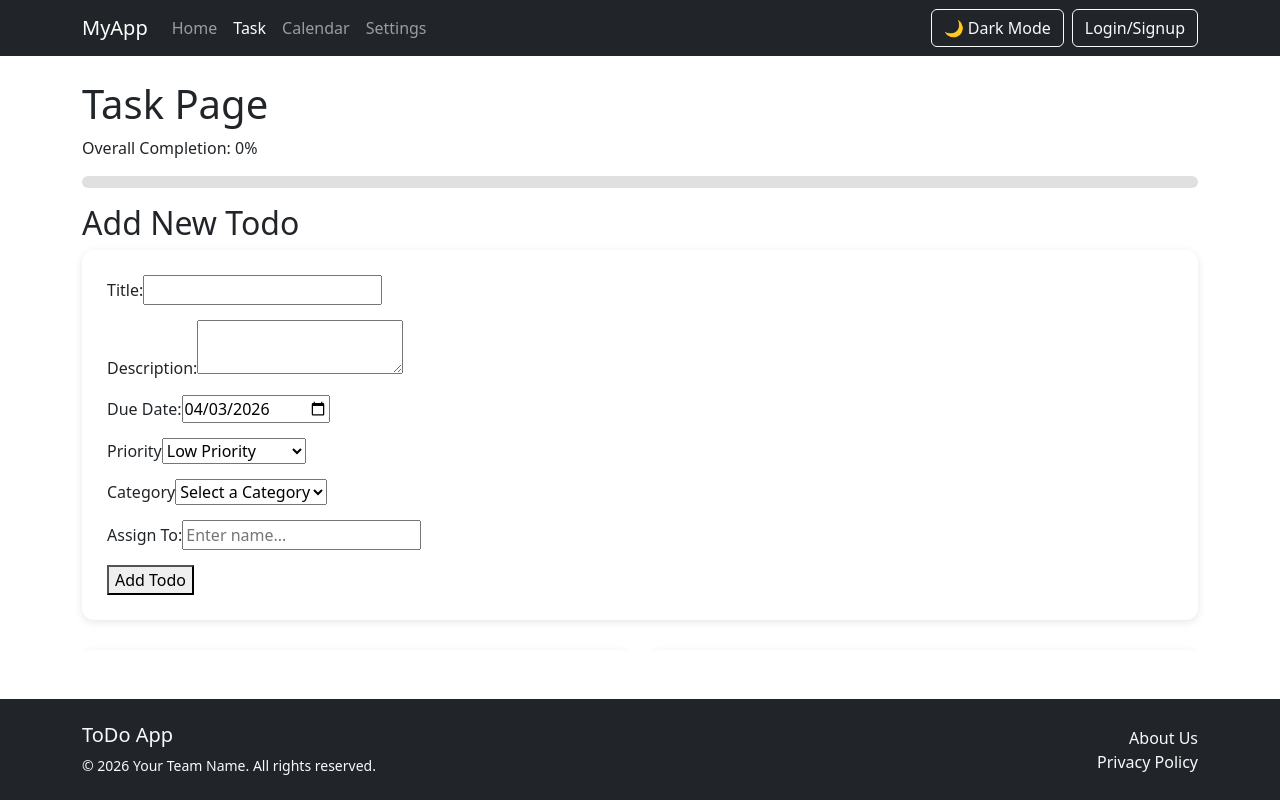
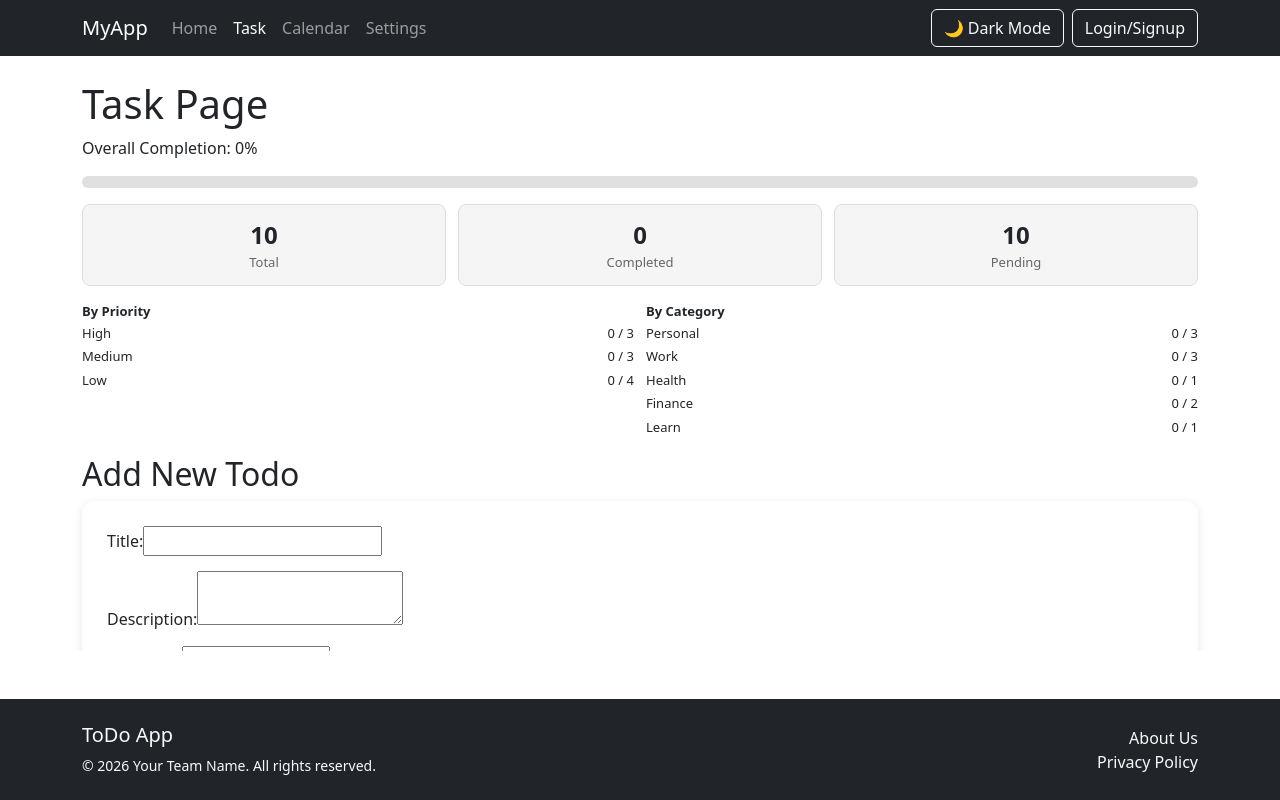
Before and after one commit to tingttt/CS555-TodoList, a React (Vite) app: page /task in a window 1280 px wide. Built offline with nearby package versions, Linux system fonts and the light colour scheme.

Commit message:
feat: add task progress tracking stats panel

```diff
--- a/src/Pages/Tasks.jsx
+++ b/src/Pages/Tasks.jsx
@@ -151,6 +151,21 @@ const Tasks = () => {
     (todos.filter((todo) => todo.completed).length / todos.length) * 100
   );
 
+  const completedCount = todos.filter((t) => t.completed).length;
+  const pendingCount = todos.length - completedCount;
+
+  const priorityStats = ["high", "medium", "low"].map((p) => {
+    const group = todos.filter((t) => t.priority === p);
+    const done = group.filter((t) => t.completed).length;
+    return { label: p, total: group.length, done };
+  });
+
+  const categoryStats = [...new Set(todos.map((t) => t.category))].map((c) => {
+    const group = todos.filter((t) => t.category === c);
+    const done = group.filter((t) => t.completed).length;
+    return { label: c, total: group.length, done };
+  });
+
   const addTodo = (newTodo) => {
     const todoWithId = { id: nextId, ...newTodo };
     setTodos([...todos, todoWithId]);
@@ -224,6 +239,45 @@ const Tasks = () => {
           }} />
         </div>
       </div>
+      <div style={{ marginBottom: "16px" }}>
+        <div style={{ display: "flex", gap: "12px", marginBottom: "12px" }}>
+          {[
+            { label: "Total", value: todos.length },
+            { label: "Completed", value: completedCount },
+            { label: "Pending", value: pendingCount },
+          ].map(({ label, value }) => (
+            <div key={label} style={{
+              flex: 1, textAlign: "center", padding: "12px",
+              background: "#f5f5f5", borderRadius: "8px", border: "1px solid #ddd"
+            }}>
+              <div style={{ fontSize: "24px", fontWeight: "bold" }}>{value}</div>
+              <div style={{ fontSize: "13px", color: "#666" }}>{label}</div>
+            </div>
+          ))}
+        </div>
+
+        <div style={{ display: "flex", gap: "12px" }}>
+          <div style={{ flex: 1 }}>
+            <strong style={{ fontSize: "13px" }}>By Priority</strong>
+            {priorityStats.map(({ label, total, done }) => (
+              <div key={label} style={{ display: "flex", justifyContent: "space-between", fontSize: "13px", padding: "2px 0" }}>
+                <span style={{ textTransform: "capitalize" }}>{label}</span>
+                <span>{done} / {total}</span>
+              </div>
+            ))}
+          </div>
+          <div style={{ flex: 1 }}>
+            <strong style={{ fontSize: "13px" }}>By Category</strong>
+            {categoryStats.map(({ label, total, done }) => (
+              <div key={label} style={{ display: "flex", justifyContent: "space-between", fontSize: "13px", padding: "2px 0" }}>
+                <span style={{ textTransform: "capitalize" }}>{label}</span>
+                <span>{done} / {total}</span>
+              </div>
+            ))}
+          </div>
+        </div>
+      </div>
+
       <AddTodo addTodo={addTodo} />
       <div className="lists-container">
         <TodoList
```
